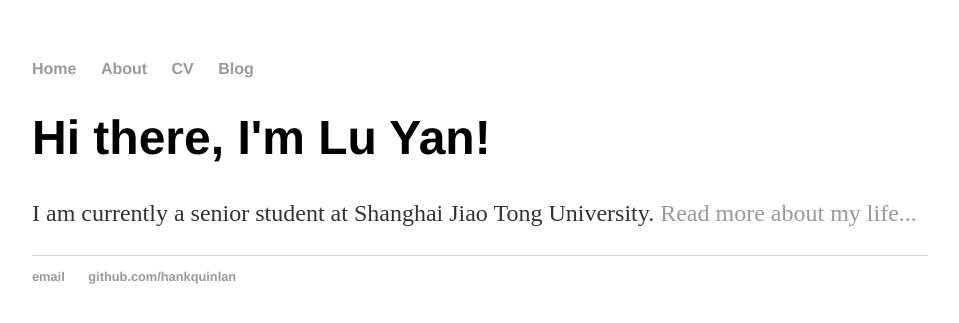
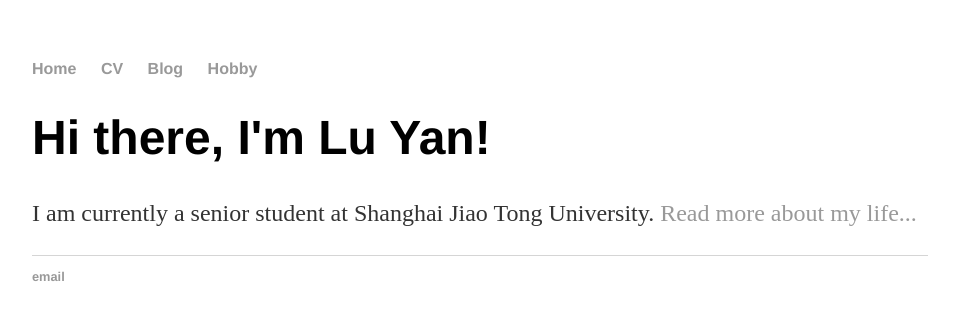
Before and after one commit to jayzhao5/main, a Jekyll site: the page built from index.html, in a window 1280 px wide. Shown: the top 323 px of the page, without its empty margins (160-1119 px from the left). Built offline with Jekyll 4.4.1, drawn with Linux system fonts in a browser that asks for light colours.

```diff
--- a/_layouts/default.html
+++ b/_layouts/default.html
@@ -9,9 +9,9 @@
 			<nav>
 	    		<ul>
 	        		<li><a href="/">Home</a></li>
-		        	<li><a href="/about">About</a></li>
 	        		<li><a href="/cv">CV</a></li>
 	        		<li><a href="/blog">Blog</a></li>
+				<li><a href="/hobby">Hobby</a><li>
 	    		</ul>
 			</nav>
 			<div class="container">
@@ -21,8 +21,7 @@
 			</div><!-- /.container -->
 			<footer>
 	    		<ul>
-	        		<li><a href="mailto:hankquinlanhub@gmail.com">email</a></li>
-	        		<li><a href="https://github.com/hankquinlan">github.com/hankquinlan</a></li>
+	        		<li><a href="mailto:lunaryan1998@gmail.com">email</a></li>
 				</ul>
 			</footer>
 		</body>
```
